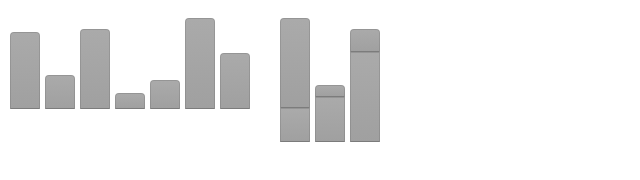
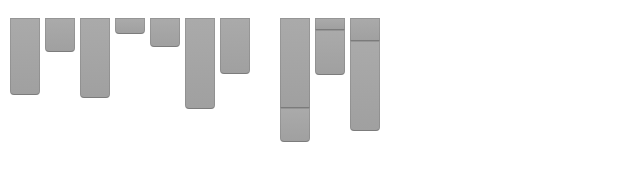
Before and after one commit to heho/reboot, a plain HTML site: page index.html in a window 1280 px wide. Shown: the whole page, without its empty margins (0-640 px from the left). Drawn offline with nearby package versions, Linux system fonts and the light colour scheme.

Commit message:
added base of inverted horizontal bar charts + more dry

```diff
--- a/css/mixins.less
+++ b/css/mixins.less
@@ -11,6 +11,15 @@
     -moz-border-radius-topright: @radius;
     border-top-left-radius: @radius;
     border-top-right-radius: @radius;
+}
+
+.rounded-bottom-corners (@radius: 5px) {
+    -webkit-border-bottom-left-radius: @radius;
+    -webkit-border-bottom-right-radius: @radius;
+    -moz-border-radius-bottomleft: @radius;
+    -moz-border-radius-bottomright: @radius;
+    border-bottom-left-radius: @radius;
+    border-bottom-right-radius: @radius;
 }
 
 .gradientBar(@primaryColor, @secondaryColor, @textColor: #fff, @textShadow: 0 -1px 0 rgba(0,0,0,.25)) {
--- a/css/reboot.less
+++ b/css/reboot.less
@@ -18,19 +18,29 @@ body {
 }
 
 .bar-horizontal-part {
-    border-color: rgba(0,0,0,.55) rgba(0,0,0,.55) rgba(0,0,0,.75);
+     border-style: solid;
+     border-width: 1px;
+     .chartBackground(#aaa, darken(#aaa, 4%), #333, 0 1px 1px rgba(255,255,255,.75));
+
+     &:hover {
+         .chartBackground(#bbb, darken(#cca, 8%), #333, 0 1px 1px rgba(255,255,255,.75));
+     }
+     text-align: center;
+ }
+
+.bar-horizontal-part-bottom {
     border-style: solid;
     border-width: 1px;
-    .chartBackground(#aaa, darken(#aaa, 4%), #333, 0 1px 1px rgba(255,255,255,.75));
+    .chartBackground(#aaa ,darken(#aaa, 4%) , #333, 0 1px 1px rgba(255,255,255,.75));
+    .rounded-bottom-corners(4px);
 
     &:hover {
-        .chartBackground(#bbb, darken(#cca, 8%), #333, 0 1px 1px rgba(255,255,255,.75));
+        .chartBackground(#bbb , darken(#cca, 8%), #333, 0 1px 1px rgba(255,255,255,.75));
     }
     text-align: center;
 }
 
 .bar-horizontal-part-top {
-    border-color: rgba(0,0,0,.55) rgba(0,0,0,.55) rgba(0,0,0,.75);
     border-style: solid;
     border-width: 1px;
     .chartBackground(#aaa, darken(#aaa, 4%), #333, 0 1px 1px rgba(255,255,255,.75));
@@ -53,6 +63,21 @@ body {
     text-shadow: 0 1px 1px rgba(255, 255, 255, 0.75);
 }
 
+.bar-horizontal-part-bottom .text {
+    position: absolute;
+    width: 100%;
+    text-align: center;
+    color: rgba(0,0,0,0);
+    text-shadow: 0 1px 1px rgba(255, 255, 255, 0);
+    .transition(~"all linear .3s");
+    bottom: 0px;
+}
+
+.bar-horizontal-part-bottom:hover .text {
+    color: rgba(0,0,0,1);
+    text-shadow: 0 1px 1px rgba(255, 255, 255, 0.75);
+}
+
 .bar-horizontal-part-top .text {
     color: rgba(0,0,0,0);
     text-shadow: 0 1px 1px rgba(255, 255, 255, 0);
--- a/index.html
+++ b/index.html
@@ -11,7 +11,7 @@
         <link rel="stylesheet" href="css/reboot.css" />
     </head>
     <body>
-        <table class="table table-chart-bar-horizontal" id="firstChart">
+        <table class="table htable-chart-bar-horizontal-inversed" id="firstChart">
             <thead>
                 <tr>
                     <th>
@@ -63,7 +63,7 @@
                 </tr>
             </tbody>
         </table>
-        <table class="table table-chart-bar-horizontal">
+        <table class="table htable-chart-bar-horizontal-inversed">
             <thead>
             <tr>
                 <th>
--- a/js/reboot.js
+++ b/js/reboot.js
@@ -66,41 +66,49 @@
     };
 
     reboot.prototype.rebootTableBarCharts = function() {
-      var that;
-      that = this;
-      return $('table.table-chart-bar-horizontal:not(.rebooted)').each(function() {
-        var chart, columnSums, columns, counter, level, levelAddition, margin, newid, subarray, subtables, value, width, _i, _j, _k, _len, _len1, _len2, _ref, _ref1;
-        columns = that.tableColumnsToObject(this);
-        columnSums = [];
+      var makeNewIds, renderHorizontalBarChart, sumColumns, that;
+      sumColumns = function(columns) {
+        var subarray, sums, _i, _len, _ref;
+        sums = [];
         _ref = columns.values;
         for (_i = 0, _len = _ref.length; _i < _len; _i++) {
           subarray = _ref[_i];
           if (!that.checkArrayOnlyContainsNumbers(subarray)) {
             throw 'the table body contains cells that do not contain numbers';
           }
-          columnSums.push(that.arraySum(subarray));
+          sums.push(that.arraySum(subarray));
         }
-        console.log(columnSums);
-        if (!(this.id === "")) {
-          newid = "" + this.id + "-rebooted";
+        return sums;
+      };
+      makeNewIds = function(table) {
+        if (!(table.id === "")) {
+          return "" + table.id + "-rebooted";
         } else {
-          this.id = "table-source-chart-" + reboot.tables;
-          newid = "table-chart-bar-" + reboot.tables;
+          table.id = "table-source-chart-" + reboot.tables;
+          return "table-chart-bar-" + reboot.tables;
         }
-        width = 30;
-        margin = 5;
-        chart = "<div id=\"" + newid + "\" class=\"chart-bar-horizontal\" style=\"height: " + (Math.max.apply(0, columnSums)) + "px; width: " + (columns.head.length * (width + margin)) + "px\">";
+      };
+      renderHorizontalBarChart = function(attachment, columns, columnSums, id, width, margin) {
+        var chart, counter, endLevel, level, levelAddition, subtable, value, _i, _j, _len, _len1, _ref;
+        if (width == null) {
+          width = 30;
+        }
+        if (margin == null) {
+          margin = 5;
+        }
+        chart = "<div id=\"" + id + "\" class=\"chart-bar-horizontal\" style=\"height: " + (Math.max.apply(0, columnSums)) + "px; width: " + (columns.head.length * (width + margin)) + "px\">";
         counter = 0;
-        _ref1 = columns.values;
-        for (_j = 0, _len1 = _ref1.length; _j < _len1; _j++) {
-          subtables = _ref1[_j];
-          chart += "<div class=\"bar-horizontal\" style=\"width: " + width + "px; height: " + columnSums[counter] + "px; left: " + (counter * (width + margin)) + "px; bottom: 0px\">";
+        _ref = columns.values;
+        for (_i = 0, _len = _ref.length; _i < _len; _i++) {
+          subtable = _ref[_i];
+          chart += "<div class=\"bar-horizontal\" style=\"width: " + width + "px; height: " + columnSums[counter] + "px; left: " + (counter * (width + margin)) + "px; " + attachment + ": 0px\">";
           level = 0;
-          for (_k = 0, _len2 = subtables.length; _k < _len2; _k++) {
-            value = subtables[_k];
+          endLevel = attachment === 'bottom' ? 0 : subtable.length - 1;
+          for (_j = 0, _len1 = subtable.length; _j < _len1; _j++) {
+            value = subtable[_j];
             levelAddition = '';
-            if (level === 0) {
-              levelAddition = '-top';
+            if (level === endLevel) {
+              levelAddition = attachment === 'bottom' ? '-top' : '-bottom';
             }
             chart += "<div class=\"bar-horizontal-part" + levelAddition + "\" style=\"width: " + width + "px; height: " + value + "px;\"><div class=\"text\">" + value + "</div></div>";
             level++;
@@ -109,6 +117,25 @@
           counter++;
         }
         chart += "</div>";
+        return chart;
+      };
+      that = this;
+      $('table.htable-chart-bar-horizontal:not(.rebooted)').each(function() {
+        var chart, columnSums, columns, newid;
+        columns = that.tableColumnsToObject(this);
+        columnSums = sumColumns(columns);
+        newid = makeNewIds(this);
+        chart = renderHorizontalBarChart('bottom', columns, columnSums, newid);
+        $(chart).insertAfter($("#" + this.id));
+        $(this).addClass('hidden');
+        return reboot.tables++;
+      });
+      return $('table.htable-chart-bar-horizontal-inversed:not(.rebooted)').each(function() {
+        var chart, columnSums, columns, newid;
+        columns = that.tableColumnsToObject(this);
+        columnSums = sumColumns(columns);
+        newid = makeNewIds(this);
+        chart = renderHorizontalBarChart('top', columns, columnSums, newid);
         $(chart).insertAfter($("#" + this.id));
         $(this).addClass('hidden');
         return reboot.tables++;
```
Also changed, not shown: css/reboot.css, 1 other file.
